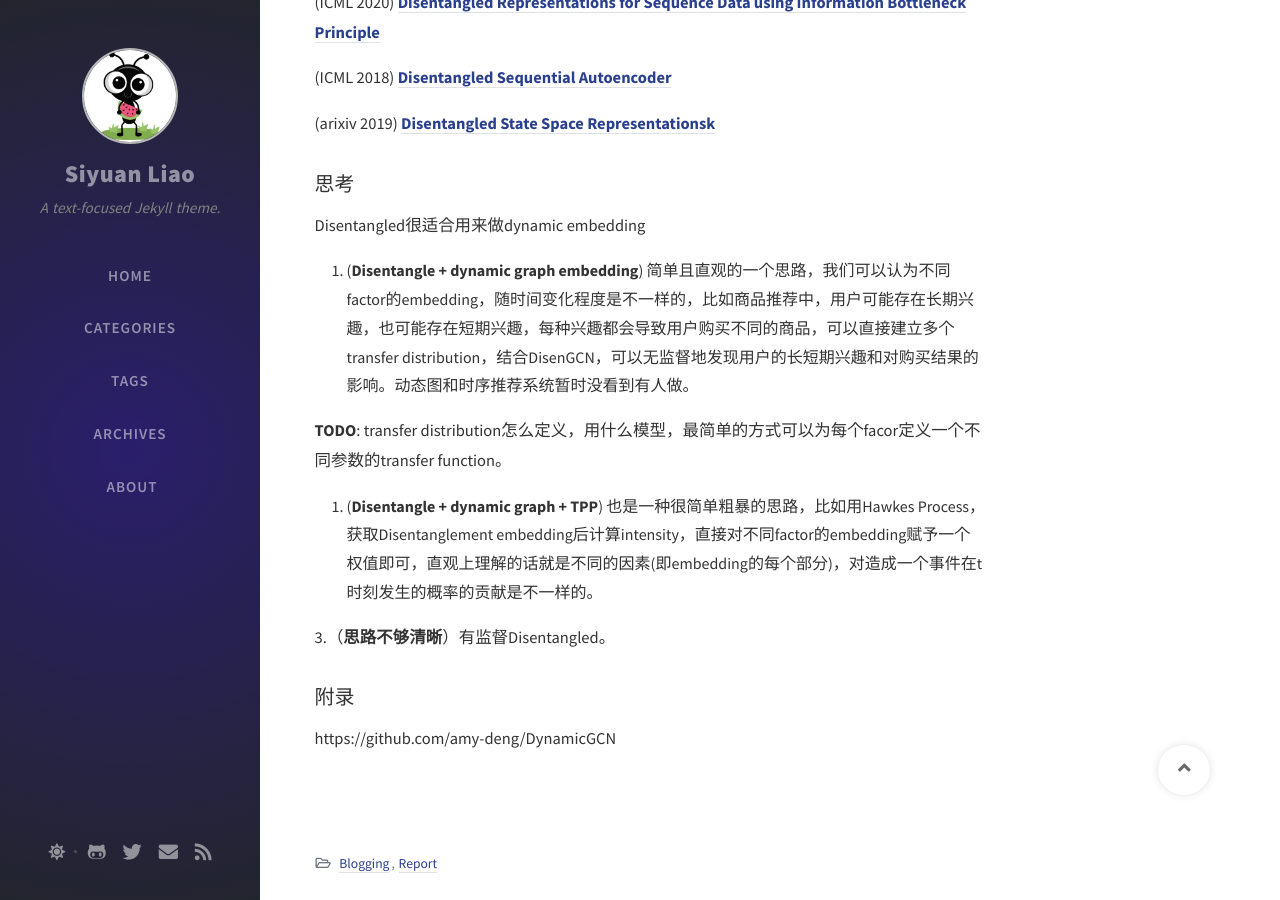
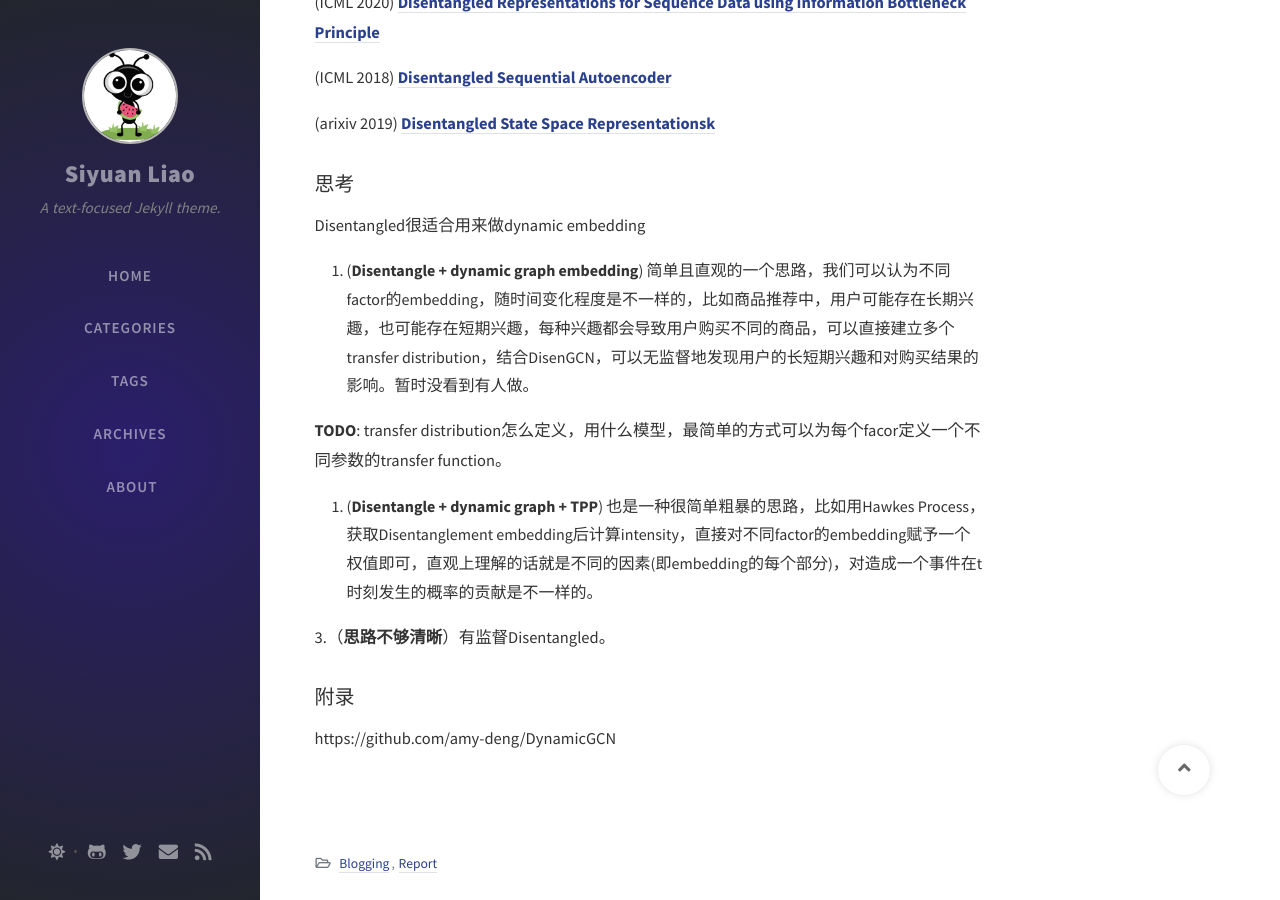
Before and after one commit to SeanLiaoy/seanliaoy.github.io, a Jekyll site: the page built from _posts/2020-10-04-disentangled.md, in a window 1280 px wide and 900 px high, scrolled down 1792 px. Built offline with Jekyll 4.4.1, drawn with Linux system fonts in a browser that asks for light colours; nearby versions of some CDN libraries; comment, search, counter and statistics services are not loaded.

Commit message:
修改文件: _posts/2020-10-04-disentangled.md

```diff
--- a/_posts/2020-10-04-disentangled.md
+++ b/_posts/2020-10-04-disentangled.md
@@ -76,7 +76,7 @@ $$ \mathbf{y}_u = [ c_1, c_2, ..., c_K ] $$
 
 Disentangled很适合用来做dynamic embedding
 
-1.  (**Disentangle + dynamic graph embedding**) 简单且直观的一个思路，我们可以认为不同factor的embedding，随时间变化程度是不一样的，比如商品推荐中，用户可能存在长期兴趣，也可能存在短期兴趣，每种兴趣都会导致用户购买不同的商品，可以直接建立多个transfer distribution，结合DisenGCN，可以无监督地发现用户的长短期兴趣和对购买结果的影响。动态图和时序推荐系统暂时没看到有人做。
+1.  (**Disentangle + dynamic graph embedding**) 简单且直观的一个思路，我们可以认为不同factor的embedding，随时间变化程度是不一样的，比如商品推荐中，用户可能存在长期兴趣，也可能存在短期兴趣，每种兴趣都会导致用户购买不同的商品，可以直接建立多个transfer distribution，结合DisenGCN，可以无监督地发现用户的长短期兴趣和对购买结果的影响。暂时没看到有人做。
 
 **TODO**: transfer distribution怎么定义，用什么模型，最简单的方式可以为每个facor定义一个不同参数的transfer function。
 
```
